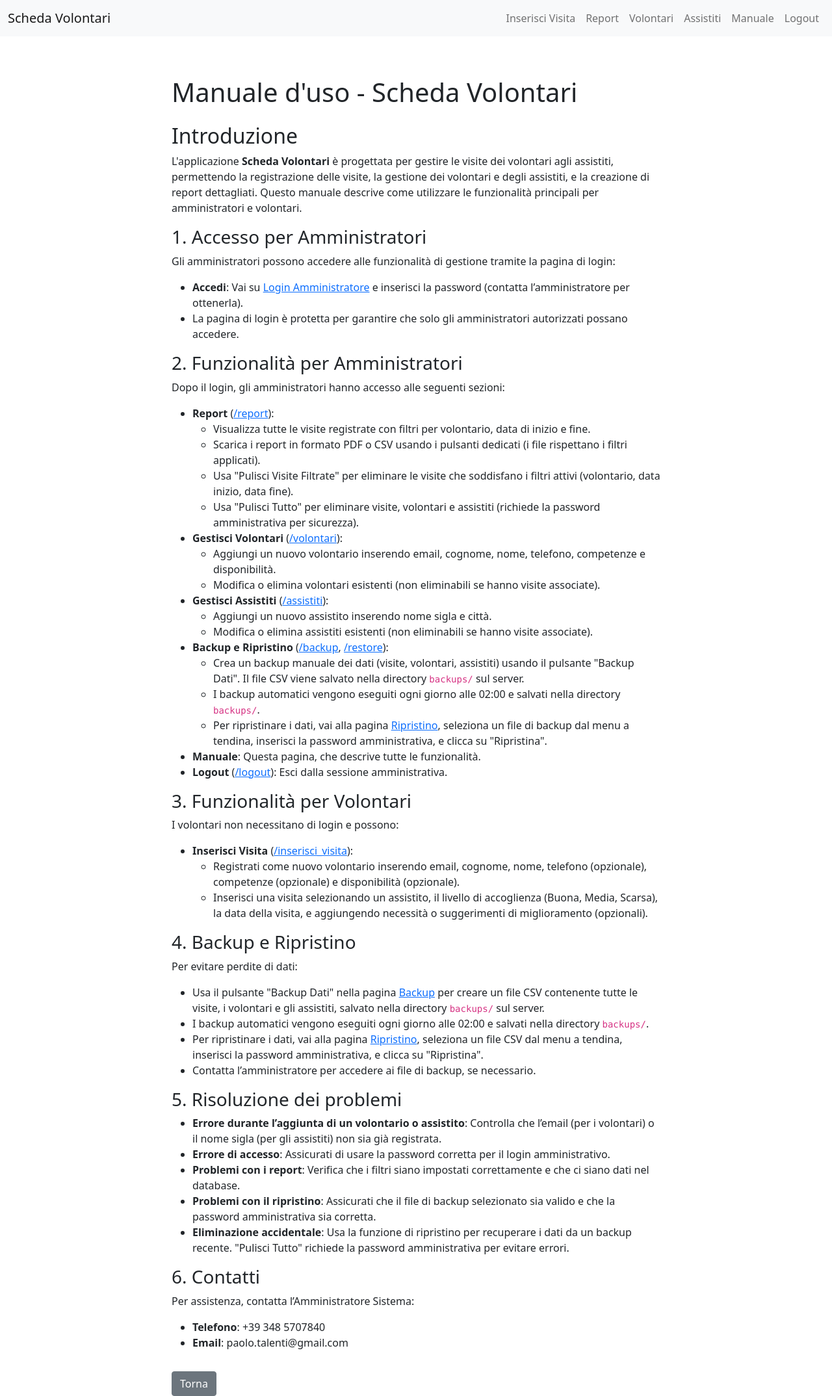
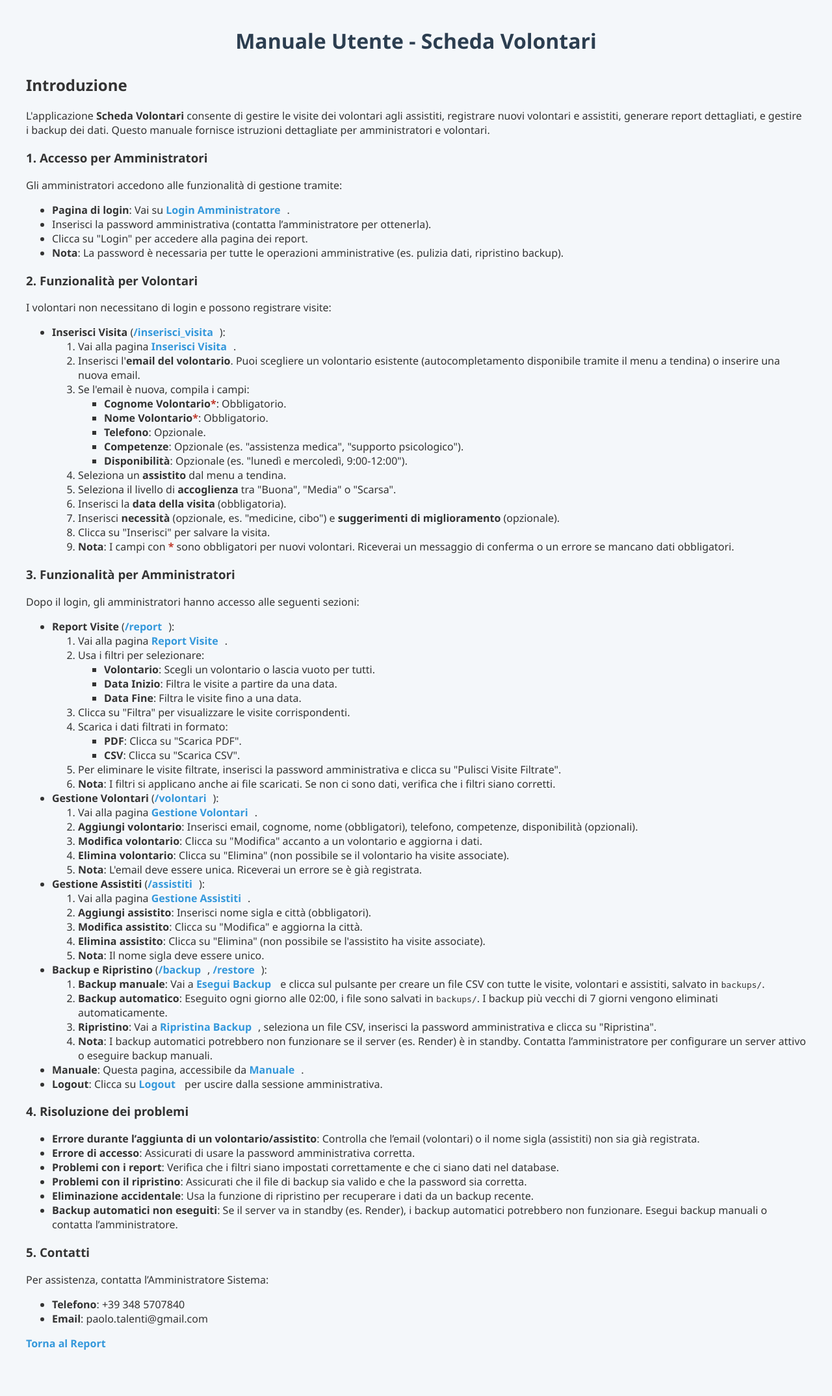
Before and after one commit to paolotalenti/scheda-volontari, a Flask app: page /manuale in a window 1280 px wide. Shown: the whole page at 65% size. After the commit the page ends 2077 px from the top, so only its background shows below. Run offline with Flask 3, Linux system fonts and the light colour scheme; the visitor is signed in with stand-in values (Sample User, id 1); parts of the project's set-up code (start-up, migrations or seed data) failed here and were passed over; some libraries are stand-ins or nearby versions.

Commit message:
Default data inizio report: 1° mese precedente; aggiornamento manuale

```diff
--- a/app.py
+++ b/app.py
@@ -137,9 +137,19 @@ def report():
     conn = get_db_connection()
     cur = conn.cursor()
 
-    volontario_email = request.form.get('volontario_email', '')
-    data_inizio = request.form.get('data_inizio', '')
-    data_fine = request.form.get('data_fine', '')
+    if request.method == 'GET':
+        # Default: dal 1° del mese precedente (nessun filtro su volontario o data fine)
+        oggi = datetime.now()
+        if oggi.month == 1:
+            data_inizio = f"{oggi.year - 1}-12-01"
+        else:
+            data_inizio = f"{oggi.year}-{oggi.month - 1:02d}-01"
+        data_fine = ''
+        volontario_email = ''
+    else:
+        volontario_email = request.form.get('volontario_email', '')
+        data_inizio = request.form.get('data_inizio', '')
+        data_fine = request.form.get('data_fine', '')
 
     logging.info(f"volontario_email: {volontario_email}, data_inizio: {data_inizio}, data_fine: {data_fine}")
 
--- a/templates/manuale.html
+++ b/templates/manuale.html
@@ -1,97 +1,130 @@
-{% extends "base.html" %}
-{% block content %}
-<div class="container mt-5">
-    <h1 class="mb-4">Manuale d'uso - Scheda Volontari</h1>
+<!DOCTYPE html>
+<html lang="it">
+<head>
+    <meta charset="UTF-8">
+    <title>Manuale Utente</title>
+    <link rel="stylesheet" href="{{ url_for('static', filename='style.css') }}">
+</head>
+<body>
+    <div class="container">
+        <h1>Manuale Utente - Scheda Volontari</h1>
         {% with messages = get_flashed_messages(with_categories=true) %}
             {% if messages %}
                 {% for category, message in messages %}
-                <div class="alert alert-{{ 'danger' if category == 'error' else 'success' }} alert-dismissible fade show" role="alert">
-                    {{ message }}
-                    <button type="button" class="btn-close" data-bs-dismiss="alert" aria-label="Close"></button>
-                </div>
+                    <p class="{{ category }}">{{ message }}</p>
                 {% endfor %}
             {% endif %}
         {% endwith %}
         <h2>Introduzione</h2>
-    <p>L'applicazione <strong>Scheda Volontari</strong> è progettata per gestire le visite dei volontari agli assistiti, permettendo la registrazione delle visite, la gestione dei volontari e degli assistiti, e la creazione di report dettagliati. Questo manuale descrive come utilizzare le funzionalità principali per amministratori e volontari.</p>
+        <p>L'applicazione <strong>Scheda Volontari</strong> consente di gestire le visite dei volontari agli assistiti, registrare nuovi volontari e assistiti, generare report dettagliati, e gestire i backup dei dati. Questo manuale fornisce istruzioni dettagliate per amministratori e volontari.</p>
 
         <h3>1. Accesso per Amministratori</h3>
-    <p>Gli amministratori possono accedere alle funzionalità di gestione tramite la pagina di login:</p>
+        <p>Gli amministratori accedono alle funzionalità di gestione tramite:</p>
         <ul>
-        <li><strong>Accedi</strong>: Vai su <a href="{{ url_for('admin_login') }}">Login Amministratore</a> e inserisci la password (contatta l’amministratore per ottenerla).</li>
-        <li>La pagina di login è protetta per garantire che solo gli amministratori autorizzati possano accedere.</li>
+            <li><strong>Pagina di login</strong>: Vai su <a href="{{ url_for('admin_login') }}">Login Amministratore</a>.</li>
+            <li>Inserisci la password amministrativa (contatta l’amministratore per ottenerla).</li>
+            <li>Clicca su "Login" per accedere alla pagina dei report.</li>
+            <li><strong>Nota</strong>: La password è necessaria per tutte le operazioni amministrative (es. pulizia dati, ripristino backup).</li>
         </ul>
 
-    <h3>2. Funzionalità per Amministratori</h3>
-    <p>Dopo il login, gli amministratori hanno accesso alle seguenti sezioni:</p>
+        <h3>2. Funzionalità per Volontari</h3>
+        <p>I volontari non necessitano di login e possono registrare visite:</p>
         <ul>
-        <li><strong>Report</strong> (<a href="{{ url_for('report') }}">/report</a>):
+            <li><strong>Inserisci Visita</strong> (<a href="{{ url_for('inserisci_visita') }}">/inserisci_visita</a>):
+                <ol>
+                    <li>Vai alla pagina <a href="{{ url_for('inserisci_visita') }}">Inserisci Visita</a>.</li>
+                    <li>Inserisci l'<strong>email del volontario</strong>. Puoi scegliere un volontario esistente (autocompletamento disponibile tramite il menu a tendina) o inserire una nuova email.</li>
+                    <li>Se l'email è nuova, compila i campi:
                         <ul>
-                <li>Visualizza tutte le visite registrate con filtri per volontario, data di inizio e fine.</li>
-                <li>Scarica i report in formato PDF o CSV usando i pulsanti dedicati (i file rispettano i filtri applicati).</li>
-                <li>Usa "Pulisci Visite Filtrate" per eliminare le visite che soddisfano i filtri attivi (volontario, data inizio, data fine).</li>
-                <li>Usa "Pulisci Tutto" per eliminare visite, volontari e assistiti (richiede la password amministrativa per sicurezza).</li>
+                            <li><strong>Cognome Volontario</strong><span class="required">*</span>: Obbligatorio.</li>
+                            <li><strong>Nome Volontario</strong><span class="required">*</span>: Obbligatorio.</li>
+                            <li><strong>Telefono</strong>: Opzionale.</li>
+                            <li><strong>Competenze</strong>: Opzionale (es. "assistenza medica", "supporto psicologico").</li>
+                            <li><strong>Disponibilità</strong>: Opzionale (es. "lunedì e mercoledì, 9:00-12:00").</li>
                         </ul>
                     </li>
-        <li><strong>Gestisci Volontari</strong> (<a href="{{ url_for('lista_volontari') }}">/volontari</a>):
-            <ul>
-                <li>Aggiungi un nuovo volontario inserendo email, cognome, nome, telefono, competenze e disponibilità.</li>
-                <li>Modifica o elimina volontari esistenti (non eliminabili se hanno visite associate).</li>
-            </ul>
-        </li>
-        <li><strong>Gestisci Assistiti</strong> (<a href="{{ url_for('lista_assistiti') }}">/assistiti</a>):
-            <ul>
-                <li>Aggiungi un nuovo assistito inserendo nome sigla e città.</li>
-                <li>Modifica o elimina assistiti esistenti (non eliminabili se hanno visite associate).</li>
-            </ul>
-        </li>
-        <li><strong>Backup e Ripristino</strong> (<a href="{{ url_for('backup') }}">/backup</a>, <a href="{{ url_for('restore') }}">/restore</a>):
-            <ul>
-                <li>Crea un backup manuale dei dati (visite, volontari, assistiti) usando il pulsante "Backup Dati". Il file CSV viene salvato nella directory <code>backups/</code> sul server.</li>
-                <li>I backup automatici vengono eseguiti ogni giorno alle 02:00 e salvati nella directory <code>backups/</code>.</li>
-                <li>Per ripristinare i dati, vai alla pagina <a href="{{ url_for('restore') }}">Ripristino</a>, seleziona un file di backup dal menu a tendina, inserisci la password amministrativa, e clicca su "Ripristina".</li>
-            </ul>
-        </li>
-        <li><strong>Manuale</strong>: Questa pagina, che descrive tutte le funzionalità.</li>
-        <li><strong>Logout</strong> (<a href="{{ url_for('logout') }}">/logout</a>): Esci dalla sessione amministrativa.</li>
-    </ul>
-
-    <h3>3. Funzionalità per Volontari</h3>
-    <p>I volontari non necessitano di login e possono:</p>
-    <ul>
-        <li><strong>Inserisci Visita</strong> (<a href="{{ url_for('inserisci_visita') }}">/inserisci_visita</a>):
-            <ul>
-                <li>Registrati come nuovo volontario inserendo email, cognome, nome, telefono (opzionale), competenze (opzionale) e disponibilità (opzionale).</li>
-                <li>Inserisci una visita selezionando un assistito, il livello di accoglienza (Buona, Media, Scarsa), la data della visita, e aggiungendo necessità o suggerimenti di miglioramento (opzionali).</li>
-            </ul>
+                    <li>Seleziona un <strong>assistito</strong> dal menu a tendina.</li>
+                    <li>Seleziona il livello di <strong>accoglienza</strong> tra "Buona", "Media" o "Scarsa".</li>
+                    <li>Inserisci la <strong>data della visita</strong> (obbligatoria).</li>
+                    <li>Inserisci <strong>necessità</strong> (opzionale, es. "medicine, cibo") e <strong>suggerimenti di miglioramento</strong> (opzionale).</li>
+                    <li>Clicca su "Inserisci" per salvare la visita.</li>
+                    <li><strong>Nota</strong>: I campi con <span class="required">*</span> sono obbligatori per nuovi volontari. Riceverai un messaggio di conferma o un errore se mancano dati obbligatori.</li>
+                </ol>
             </li>
         </ul>
 
-    <h3>4. Backup e Ripristino</h3>
-    <p>Per evitare perdite di dati:</p>
+        <h3>3. Funzionalità per Amministratori</h3>
+        <p>Dopo il login, gli amministratori hanno accesso alle seguenti sezioni:</p>
         <ul>
-        <li>Usa il pulsante "Backup Dati" nella pagina <a href="{{ url_for('backup') }}">Backup</a> per creare un file CSV contenente tutte le visite, i volontari e gli assistiti, salvato nella directory <code>backups/</code> sul server.</li>
-        <li>I backup automatici vengono eseguiti ogni giorno alle 02:00 e salvati nella directory <code>backups/</code>.</li>
-        <li>Per ripristinare i dati, vai alla pagina <a href="{{ url_for('restore') }}">Ripristino</a>, seleziona un file CSV dal menu a tendina, inserisci la password amministrativa, e clicca su "Ripristina".</li>
-        <li>Contatta l’amministratore per accedere ai file di backup, se necessario.</li>
+            <li><strong>Report Visite</strong> (<a href="{{ url_for('report') }}">/report</a>):
+                <ol>
+                    <li>Vai alla pagina <a href="{{ url_for('report') }}">Report Visite</a>.</li>
+                    <li>Usa i filtri per selezionare:
+                        <ul>
+                            <li><strong>Volontario</strong>: Scegli un volontario o lascia vuoto per tutti.</li>
+                            <li><strong>Data Inizio</strong>: Filtra le visite a partire da una data.</li>
+                            <li><strong>Data Fine</strong>: Filtra le visite fino a una data.</li>
+                        </ul>
+                    </li>
+                    <li>Clicca su "Filtra" per visualizzare le visite corrispondenti.</li>
+                    <li>Scarica i dati filtrati in formato:
+                        <ul>
+                            <li><strong>PDF</strong>: Clicca su "Scarica PDF".</li>
+                            <li><strong>CSV</strong>: Clicca su "Scarica CSV".</li>
+                        </ul>
+                    </li>
+                    <li>Per eliminare le visite filtrate, inserisci la password amministrativa e clicca su "Pulisci Visite Filtrate".</li>
+                    <li><strong>Nota</strong>: I filtri si applicano anche ai file scaricati. Se non ci sono dati, verifica che i filtri siano corretti.</li>
+                </ol>
+            </li>
+            <li><strong>Gestione Volontari</strong> (<a href="{{ url_for('lista_volontari') }}">/volontari</a>):
+                <ol>
+                    <li>Vai alla pagina <a href="{{ url_for('lista_volontari') }}">Gestione Volontari</a>.</li>
+                    <li><strong>Aggiungi volontario</strong>: Inserisci email, cognome, nome (obbligatori), telefono, competenze, disponibilità (opzionali).</li>
+                    <li><strong>Modifica volontario</strong>: Clicca su "Modifica" accanto a un volontario e aggiorna i dati.</li>
+                    <li><strong>Elimina volontario</strong>: Clicca su "Elimina" (non possibile se il volontario ha visite associate).</li>
+                    <li><strong>Nota</strong>: L'email deve essere unica. Riceverai un errore se è già registrata.</li>
+                </ol>
+            </li>
+            <li><strong>Gestione Assistiti</strong> (<a href="{{ url_for('lista_assistiti') }}">/assistiti</a>):
+                <ol>
+                    <li>Vai alla pagina <a href="{{ url_for('lista_assistiti') }}">Gestione Assistiti</a>.</li>
+                    <li><strong>Aggiungi assistito</strong>: Inserisci nome sigla e città (obbligatori).</li>
+                    <li><strong>Modifica assistito</strong>: Clicca su "Modifica" e aggiorna la città.</li>
+                    <li><strong>Elimina assistito</strong>: Clicca su "Elimina" (non possibile se l'assistito ha visite associate).</li>
+                    <li><strong>Nota</strong>: Il nome sigla deve essere unico.</li>
+                </ol>
+            </li>
+            <li><strong>Backup e Ripristino</strong> (<a href="{{ url_for('backup') }}">/backup</a>, <a href="{{ url_for('restore') }}">/restore</a>):
+                <ol>
+                    <li><strong>Backup manuale</strong>: Vai a <a href="{{ url_for('backup') }}">Esegui Backup</a> e clicca sul pulsante per creare un file CSV con tutte le visite, volontari e assistiti, salvato in <code>backups/</code>.</li>
+                    <li><strong>Backup automatico</strong>: Eseguito ogni giorno alle 02:00, i file sono salvati in <code>backups/</code>. I backup più vecchi di 7 giorni vengono eliminati automaticamente.</li>
+                    <li><strong>Ripristino</strong>: Vai a <a href="{{ url_for('restore') }}">Ripristina Backup</a>, seleziona un file CSV, inserisci la password amministrativa e clicca su "Ripristina".</li>
+                    <li><strong>Nota</strong>: I backup automatici potrebbero non funzionare se il server (es. Render) è in standby. Contatta l’amministratore per configurare un server attivo o eseguire backup manuali.</li>
+                </ol>
+            </li>
+            <li><strong>Manuale</strong>: Questa pagina, accessibile da <a href="{{ url_for('manuale') }}">Manuale</a>.</li>
+            <li><strong>Logout</strong>: Clicca su <a href="{{ url_for('logout') }}">Logout</a> per uscire dalla sessione amministrativa.</li>
         </ul>
 
-    <h3>5. Risoluzione dei problemi</h3>
+        <h3>4. Risoluzione dei problemi</h3>
         <ul>
-        <li><strong>Errore durante l’aggiunta di un volontario o assistito</strong>: Controlla che l’email (per i volontari) o il nome sigla (per gli assistiti) non sia già registrata.</li>
-        <li><strong>Errore di accesso</strong>: Assicurati di usare la password corretta per il login amministrativo.</li>
+            <li><strong>Errore durante l’aggiunta di un volontario/assistito</strong>: Controlla che l’email (volontari) o il nome sigla (assistiti) non sia già registrata.</li>
+            <li><strong>Errore di accesso</strong>: Assicurati di usare la password amministrativa corretta.</li>
             <li><strong>Problemi con i report</strong>: Verifica che i filtri siano impostati correttamente e che ci siano dati nel database.</li>
-        <li><strong>Problemi con il ripristino</strong>: Assicurati che il file di backup selezionato sia valido e che la password amministrativa sia corretta.</li>
-        <li><strong>Eliminazione accidentale</strong>: Usa la funzione di ripristino per recuperare i dati da un backup recente. "Pulisci Tutto" richiede la password amministrativa per evitare errori.</li>
+            <li><strong>Problemi con il ripristino</strong>: Assicurati che il file di backup sia valido e che la password sia corretta.</li>
+            <li><strong>Eliminazione accidentale</strong>: Usa la funzione di ripristino per recuperare i dati da un backup recente.</li>
+            <li><strong>Backup automatici non eseguiti</strong>: Se il server va in standby (es. Render), i backup automatici potrebbero non funzionare. Esegui backup manuali o contatta l’amministratore.</li>
         </ul>
 
-    <h3>6. Contatti</h3>
+        <h3>5. Contatti</h3>
         <p>Per assistenza, contatta l’Amministratore Sistema:</p>
         <ul>
             <li><strong>Telefono</strong>: +39 348 5707840</li>
             <li><strong>Email</strong>: paolo.talenti@gmail.com</li>
         </ul>
 
-    <a href="{{ url_for('report') }}" class="btn btn-secondary mt-3">Torna</a>
+        <a href="{{ url_for('report') }}">Torna al Report</a>
     </div>
-{% endblock %}
+</body>
+</html>
```
Lines whose indentation alone changed are shown as unchanged.
